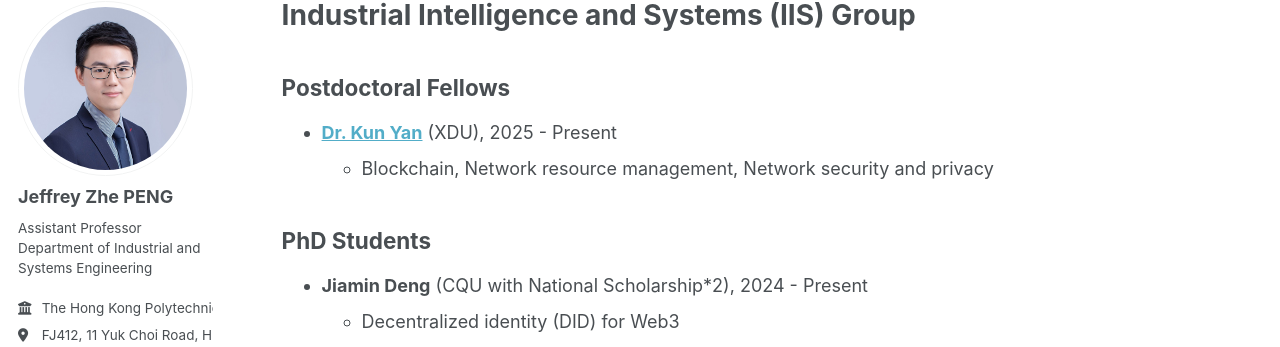
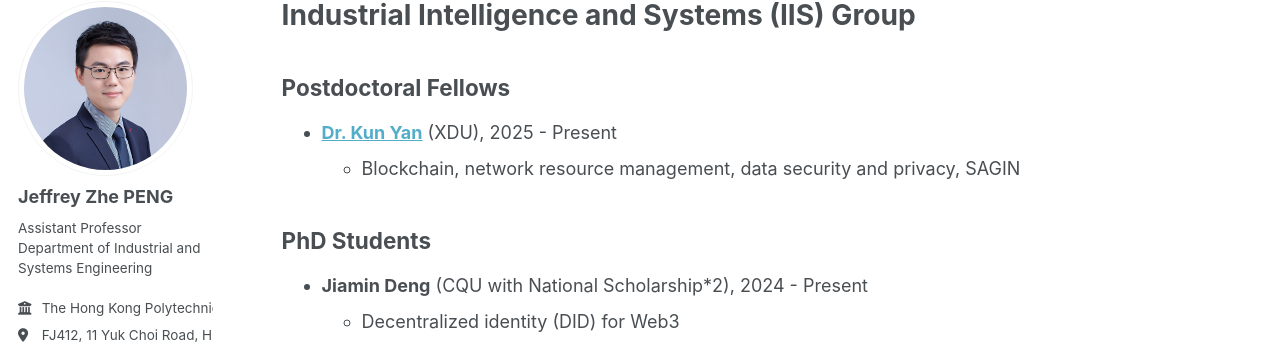
Before and after one commit to PENG-Zhe/peng-zhe.github.io, a Jekyll site: the page built from _pages/people.md, in a window 1280 px wide and 900 px high. Shown: the part 105-452 px from the top of the window. Built offline with Jekyll 4.4.1, drawn with Linux system fonts in a browser that asks for light colours; some web fonts are replaced.

Commit message:
Update people.md

```diff
--- a/_pages/people.md
+++ b/_pages/people.md
@@ -6,7 +6,7 @@ layout: archive
 
 ## Postdoctoral Fellows
 * **[Dr. Kun Yan](https://quinyim.github.io/)** (XDU), 2025 - Present
-  * Blockchain, Network resource management, Network security and privacy
+  * Blockchain, network resource management, data security and privacy, SAGIN
 
 
 ## PhD Students
@@ -35,6 +35,7 @@ layout: archive
 * **Qi Han** (MPhil), 2025 - Present
   * Data-centric quality monitoring and control
 
+
 ## Research Assistants
 * **[Yan Zhuang](https://lake233.github.io/)** (UTA), 2026 - Present
   * Multimodal AI for quality evaluation
```
